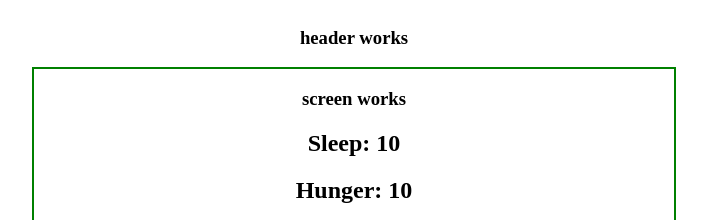
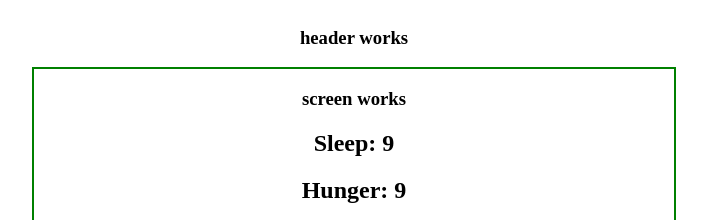
Before and after one commit to skillitzimberg/react-tamagotchi, a React app: page /#/ in a window 1280 px wide. Shown: the top 220 px of the page, without its empty margins (286-993 px from the left). Built offline with nearby package versions, Linux system fonts and the light colour scheme.

Commit message:
Add button disabling for Nap action refresh.

```diff
--- a/src/components/Buttons.jsx
+++ b/src/components/Buttons.jsx
@@ -4,13 +4,17 @@ import Button from './Button';
 
 function Buttons(props){
 
-
-
+  function disableButton() {
+    document.getElementById('test-button').disabled = true;
+    setTimeout(()=> {
+      document.getElementById('test-button').disabled = false;
+    }, 3000);
+  }
 
   return (
     <div>
       <h3>{props.message}</h3>
-      <button onClick={() => {props.onSleep()}}>Nap</button>
+      <button id='test-button' onClick={ () => {disableButton() }}>Nap</button>
       <button onClick={() => {props.onFeed()}}>Feed</button>
       <button onClick={() => {props.onPlay()}}>Play</button>
       <Button />
--- a/src/components/Tamagotchi.jsx
+++ b/src/components/Tamagotchi.jsx
@@ -18,22 +18,36 @@ class Tamagotchi extends React.Component {
     this.handleSleep = this.handleSleep.bind(this);
   }
 
+  componentDidMount() {
+    this.lifeCycleTimer = setInterval(()=> {
+      let tempPlay = this.state.play;
+      let tempHunger = this.state.hunger;
+      let tempSleep = this.state.sleep;
+      tempPlay --;
+      tempHunger --;
+      tempSleep --;
+      this.setState({sleep: tempSleep});
+      this.setState({hunger: tempHunger});
+      this.setState({play: tempPlay});
+    }, 5000);
+  }
+
   handlePlay(string) {
     console.log("Play triggered. String entered: ", string)
     let tempPlay = this.state.play;
-    tempPlay --;
+    tempPlay ++;
     this.setState({play: tempPlay})
   }
 
   handleFeed() {
     let tempHunger = this.state.hunger;
-    tempHunger --;
+    tempHunger ++;
     this.setState({hunger: tempHunger})
   }
 
   handleSleep() {
     let tempSleep = this.state.sleep;
-    tempSleep --;
+    tempSleep ++;
     this.setState({sleep: tempSleep})
   }
 
@@ -58,6 +72,7 @@ class Tamagotchi extends React.Component {
           onPlay = {this.handlePlay}
           onFeed = {this.handleFeed}
           onSleep = {this.handleSleep}
+          property = 'disabled'
           />
       </div>
     );
```
